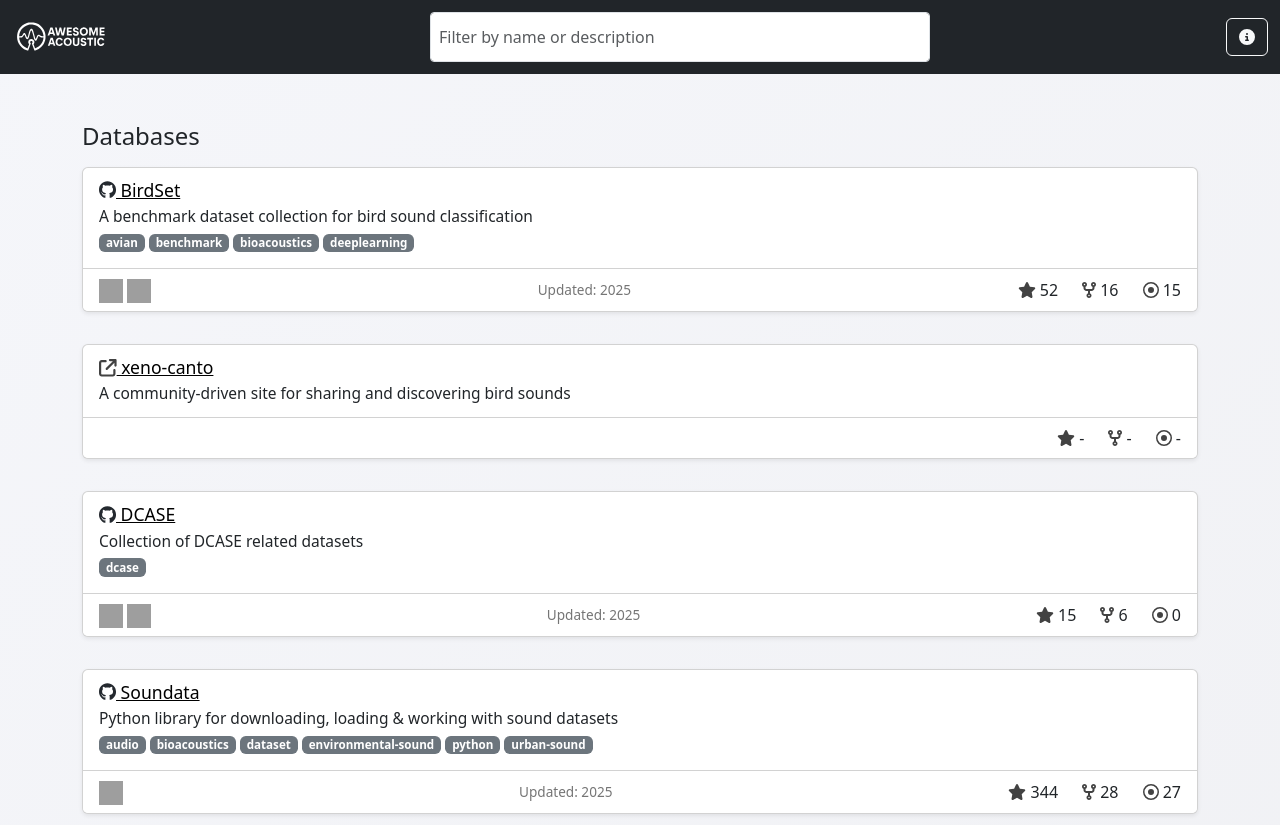
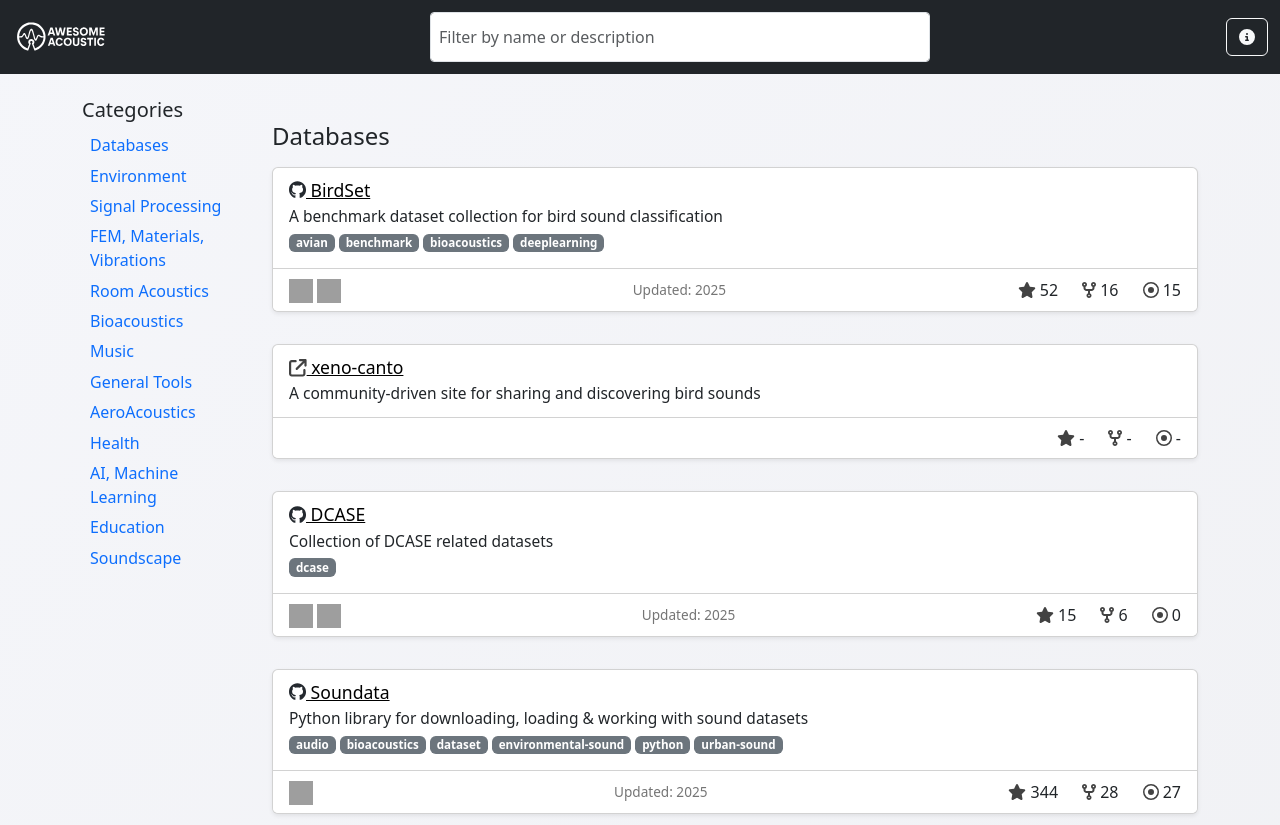
Before and after one commit to Nitnelav/awesome-acoustic, a plain HTML site: page index.html in a window 1280 px wide. Shown: the top 825 px of the page. Drawn offline with nearby package versions, Linux system fonts and the light colour scheme; grey boxes are pictures that could not be loaded.

Commit message:
add a category menu (#16)
* add a category menu

* Update detailed_projects.json from github [auto]

```diff
--- a/detailed_projects.json
+++ b/detailed_projects.json
@@ -201,8 +201,8 @@
     "description": "An Open Source software for 3D sound propagation modelling",
     "category": "Room Acoustics",
     "techs": [
+      "C",
       "Python",
-      "C",
       "C++"
     ],
     "tags": [
@@ -267,9 +267,9 @@
     "description": "Android App dedicated to the measurement of environmental noise.",
     "category": "Environment",
     "techs": [
-      "Android",
       "Java",
       "Groovy",
+      "Android",
       "Kotlin"
     ],
     "tags": [
@@ -296,8 +296,8 @@
     "description": "Dutch calculation method for railway vibrations",
     "category": "FEM, Materials, Vibrations",
     "techs": [
-      "Python",
-      "Pascal"
+      "Pascal",
+      "Python"
     ],
     "tags": [],
     "stars": 4,
@@ -391,9 +391,9 @@
     "description": "A realtime acoustic bird classification system for the Raspberry Pi 5, 4B 3B+ 0W2 and more. Built on the TFLite version of BirdNET.",
     "category": "Bioacoustics",
     "techs": [
-      "RaspberryPi",
+      "PHP",
       "JavaScript",
-      "PHP"
+      "RaspberryPi"
     ],
     "tags": [],
     "stars": 383,
@@ -562,10 +562,10 @@
     "description": "The open Master Hearing Aid (openMHA)",
     "category": "Health",
     "techs": [
+      "MATLAB",
+      "C++",
       "PostScript",
-      "C",
-      "MATLAB",
-      "C++"
+      "C"
     ],
     "tags": [],
     "stars": 281,
@@ -747,8 +747,8 @@
     "description": "Collection of DCASE related datasets",
     "category": "Databases",
     "techs": [
-      "Python",
-      "HTML"
+      "HTML",
+      "Python"
     ],
     "tags": [
       "dcase"
@@ -771,8 +771,8 @@
     "description": "A neural network framework for researchers studying acoustic communication",
     "category": "Bioacoustics",
     "techs": [
-      "Python",
-      "Pytorch"
+      "Pytorch",
+      "Python"
     ],
     "tags": [
       "animal-communication",
@@ -1169,9 +1169,9 @@
     "url": "https://github.com/modantailleur/paperSoundscapeSourceClassification",
     "category": "AI, Machine Learning",
     "techs": [
-      "Python",
+      "Jupyter Notebook",
       "HTML",
-      "Jupyter Notebook"
+      "Python"
     ],
     "description": null,
     "tags": [],
@@ -1193,8 +1193,8 @@
     "url": "https://github.com/microsoft/unilm/tree/master/beats",
     "category": "AI, Machine Learning",
     "techs": [
-      "Python",
-      "Jupyter Notebook"
+      "Jupyter Notebook",
+      "Python"
     ],
     "description": "Large-scale Self-supervised Pre-training Across Tasks, Languages, and Modalities",
     "tags": [
--- a/index.html
+++ b/index.html
@@ -36,8 +36,27 @@
     </div>
   </nav>
   <div class="container">
-    <div class="row" id="projects-list">
-      <!-- Project cards will be injected here -->
+    <div class="row">
+      <div class="col-lg-2">
+        <nav id="category-menu" class="sticky-top navbar-light">
+          <h5 class="d-flex justify-content-between align-items-center">
+            Categories
+            <button class="btn btn-sm btn-outline-secondary d-lg-none" type="button" data-bs-toggle="collapse" data-bs-target="#category-list" aria-expanded="false" aria-controls="category-list">
+              <i class="fa-solid fa-bars"></i>
+            </button>
+          </h5>
+          <div class="collapse d-lg-block" id="category-list">
+            <ul class="nav nav-pills flex-column">
+              <!-- categories here -->
+            </ul>
+          </div>
+        </nav>
+      </div>
+      <div class="col-lg-10">
+        <div class="row" id="projects-list">
+          <!-- Project cards will be injected here -->
+        </div>
+      </div>
     </div>
   </div>
   <!-- About Modal -->
--- a/main.js
+++ b/main.js
@@ -12,7 +12,10 @@
 
 function renderProjectsByCategory(list) {
   const container = document.getElementById('projects-list');
+  const categoryMenu = document.querySelector('#category-list ul');
   container.innerHTML = '';
+  categoryMenu.innerHTML = '';
+
   if (!list.length) {
     container.innerHTML = '<div class="col-12"><p class="text-center">No projects found.</p></div>';
     return;
@@ -21,8 +24,16 @@
   const categories = [...new Set(list.map(p => p.category).filter(Boolean))];
   categories.forEach(category => {
     const catProjects = list.filter(p => p.category === category);
+    const categoryId = category.replace(/\s+/g, '-').toLowerCase();
     // Category header
-    container.innerHTML += `<div class='col-12'><h4 class='mt-4 mb-3'>${category}</h4></div>`;
+    container.innerHTML += `<div class='col-12'><h4 id="${categoryId}" class='mt-4 mb-3'>${category}</h4></div>`;
+
+    // Add to menu
+    const menuItem = document.createElement('li');
+    menuItem.className = 'nav-item';
+    menuItem.innerHTML = `<a class="nav-link" href="#${categoryId}">${category}</a>`;
+    categoryMenu.appendChild(menuItem);
+
     catProjects.forEach(project => {
       const stats = `<div class=\"d-flex gap-4 justify-content-end align-items-center\" style=\"min-width:110px;\">
         <span title='Stars'><i class='fa-solid fa-star' style='color:#424242;'></i> ${project.stars !== undefined ? project.stars : '-'}</span>
@@ -126,8 +137,20 @@
         const nameMatch = p.name && p.name.toLowerCase().includes(value);
         const descMatch = p.description && p.description.toLowerCase().includes(value);
         const tagsMatch = Array.isArray(p.tags) && p.tags.some(tag => tag.toLowerCase().includes(value));
-        return nameMatch || descMatch || tagsMatch;
+        const categoryMatch = p.category && p.category.toLowerCase().includes(value);
+        return nameMatch || descMatch || tagsMatch || categoryMatch;
       })
     );
   });
 }
+
+// Focus on search with Ctrl+F
+document.addEventListener('keydown', function(event) {
+  if (event.ctrlKey && event.key === 'f') {
+    event.preventDefault();
+    const searchInput = document.getElementById('search');
+    if (searchInput) {
+      searchInput.focus();
+    }
+  }
+});
--- a/style.css
+++ b/style.css
@@ -52,6 +52,15 @@
   border-radius: 0.5em;
   vertical-align: middle;
 }
+#category-menu .nav-link {
+  padding: 0.2rem 0.5rem;
+  font-size: 1rem;
+}
+
+#category-list {
+  max-height: 70vh;
+  overflow-y: auto;
+}
 @media (max-width: 600px) {
   .brand-logo img {
     height: 32px;
```
